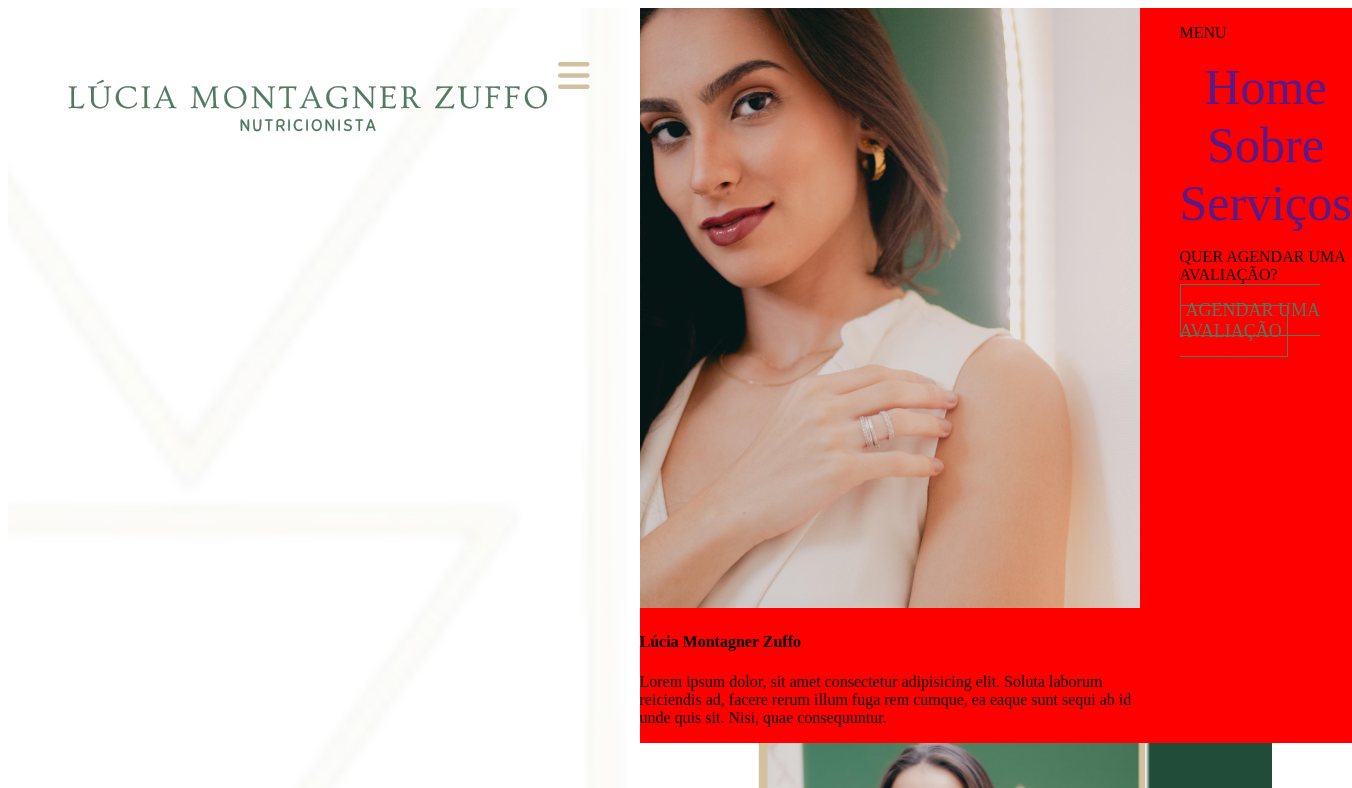
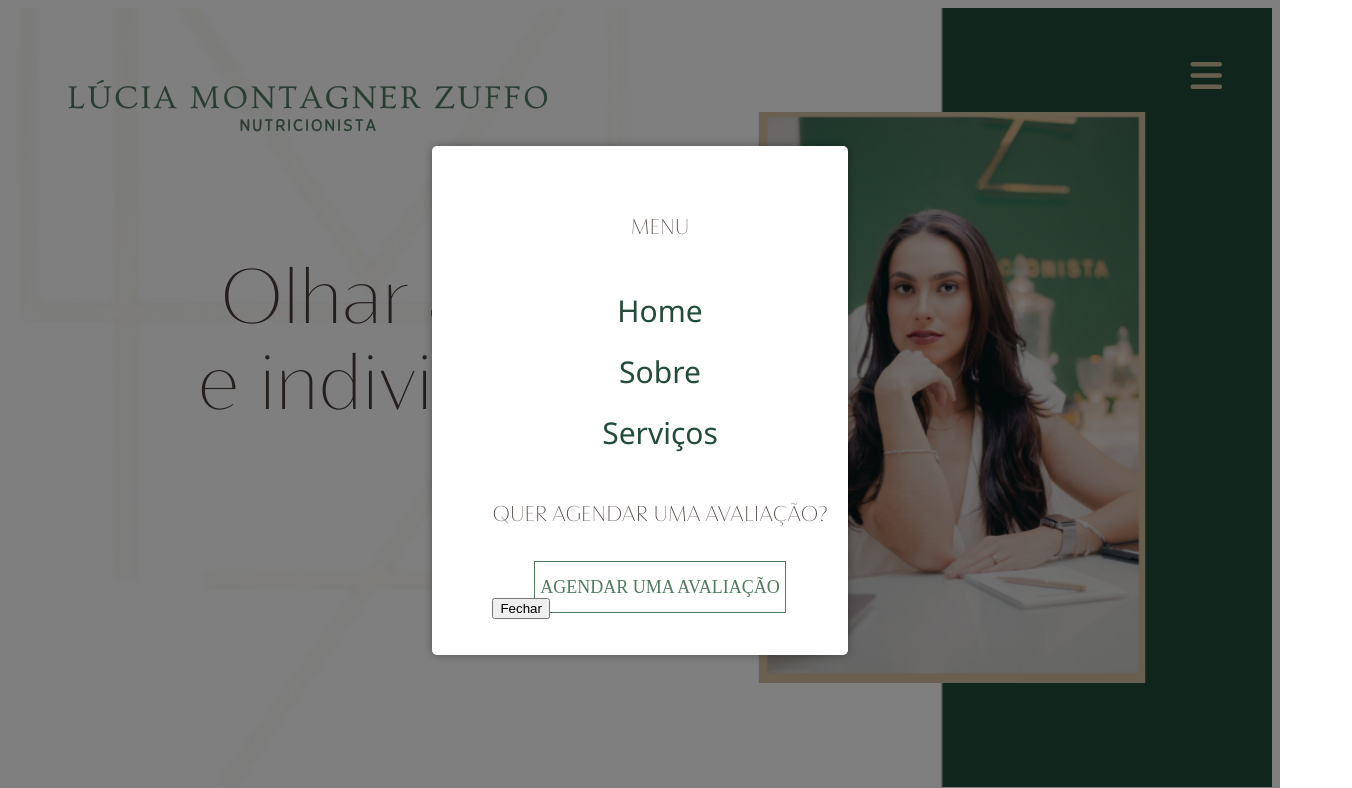
Before and after one commit to UlissesAlba/site-lucia, a plain HTML site: page index.html in a window 1280 px wide. Shown: the top 788 px of the page, 1352 px wide, since content can reach past the window. Drawn offline with Linux system fonts and the light colour scheme.

Commit message:
modal menu

```diff
--- a/assets/script.js
+++ b/assets/script.js
@@ -1,10 +1,9 @@
-function menuShow() {
-    let menuMobile = document.querySelector('.mobile-menu');
-    if (menuMobile.classList.contains('open')) {
-        menuMobile.classList.remove('open');
-        document.querySelector('.icon').src = "assets/img/menu_white_36dp.svg";
-    } else {
-        menuMobile.classList.add('open');
-        document.querySelector('.icon').src = "assets/img/close_white_36dp.svg";
-    }
+
+
+function openModal() {
+    document.querySelector('.modal').classList.remove('hidden');
 }
+
+function closeModal() {
+    document.querySelector('.modal').classList.add('hidden');
+}
--- a/index.html
+++ b/index.html
@@ -15,17 +15,10 @@
                 <img src="img/logo_header.png" alt="Lucia Zuffo">
             </div>
             <div class="menu">
-                <a onclick="menuShow()" href=""><i class="fa-solid fa-bars"></i></a>
+                <a onclick="openModal()" href=""><i class="fa-solid fa-bars"></i></a>
             </div>
 
-            <nav class="nav-bar">
-                <div>
-                    <div><img src="img/img-menu.png" alt=""></div>
-                    <div>
-                        <h4>Lúcia Montagner Zuffo</h4>
-                        <p>Lorem ipsum dolor, sit amet consectetur adipisicing elit. Soluta laborum reiciendis ad, facere rerum illum fuga rem cumque, ea eaque sunt sequi ab id unde quis sit. Nisi, quae consequuntur.</p>
-                    </div>
-                </div>
+            <div class="modal hidden-"> <!-- Modal -->
                 <div class="navi-list">
                     <ul>
                         <p>MENU</p>
@@ -33,13 +26,13 @@
                         <li class="nav-item"><a href="">Sobre</a></li>
                         <li class="nav-item"><a href="">Serviços</a></li>
                         <p>QUER AGENDAR UMA AVALIAÇÃO?</p>
-                        <div class="btn">
+                        <div class="btn-menu">
                             <a href="#">AGENDAR UMA AVALIAÇÃO</a>
                         </div>
-
+                        <button onclick="closeModal()">Fechar</button>  <!-- Botão de fechar -->
                     </ul>
                 </div>
-            </nav>
+            </div>
         </div>
 
         <div class="corpo-header">
--- a/style.css
+++ b/style.css
@@ -14,20 +14,75 @@ header {
     background-position: center;
 }
 
+/* ----------- */
+
+.modal {
+    position: fixed;
+    top: 0;
+    left: 0;
+    width: 100%;
+    height: 100%;
+    background-color: rgba(0, 0, 0, 0.5);
+    display: flex;
+    justify-content: center;
+    align-items: center;
+    z-index: 100;
+}
+
+.modal .navi-list {
+    background-color: white;
+    padding: 20px;
+    border-radius: 5px;
+    box-shadow: 0 0 10px rgba(0, 0, 0, 0.329);
+}
+
+.hidden {
+    display: none;
+}
+
+/* ---------- */
+
 .nav-bar{
-    z-index: 1;
-    background-color: red;
+    margin: auto;
+    z-index: 10;
+    background-color: white;
     display: flex;
+    padding:20px 30px 50px 30px;
+    border: 1px solid #D3C09F;
+}
+
+.navi-list p{
+    font-family: 'bw-vivant';
+    font-size: 20px;
+    text-align: center;
+    color: #483D39;
+    margin-top: 50px;
+    margin-bottom: 50px;
 }
 
 .nav-item{
     list-style-type: none;
     text-align: center;
+    margin-bottom: 20px;
 }
 
 .nav-item a{
     text-decoration: none;
-    font-size: 50px;
+    font-size: 30px;
+    font-family: 'Segoe UI', Tahoma, Geneva, Verdana, sans-serif;
+    color: #214C39;
+}
+
+.btn-menu a {
+    text-decoration: none;
+    border: 1px solid #4F7B60;
+    color: #4F7B60;
+    font-size: 18px;
+    padding: 15px 5px;
+}
+
+.btn-menu{
+    text-align: center;
 }
 
 .logo_header {
```
